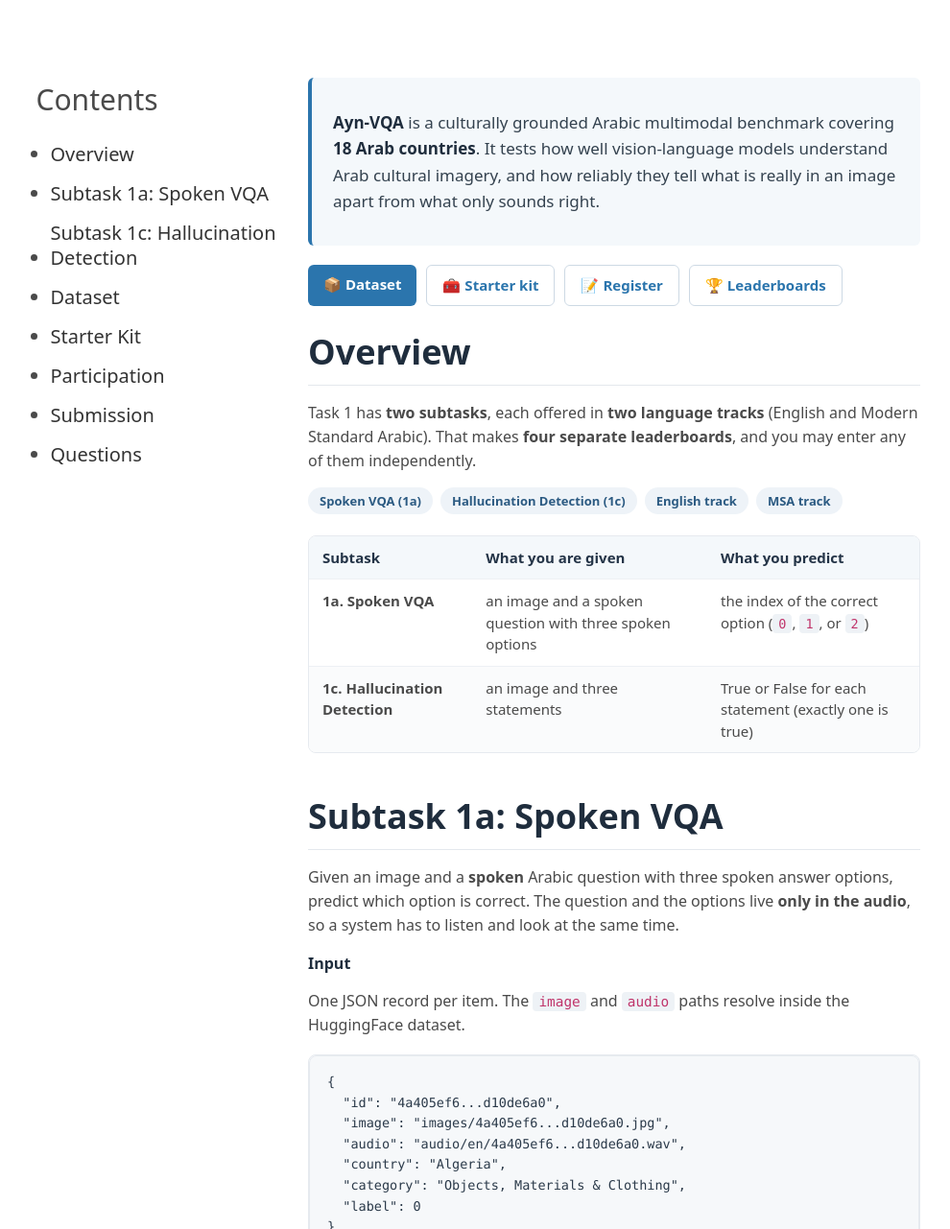
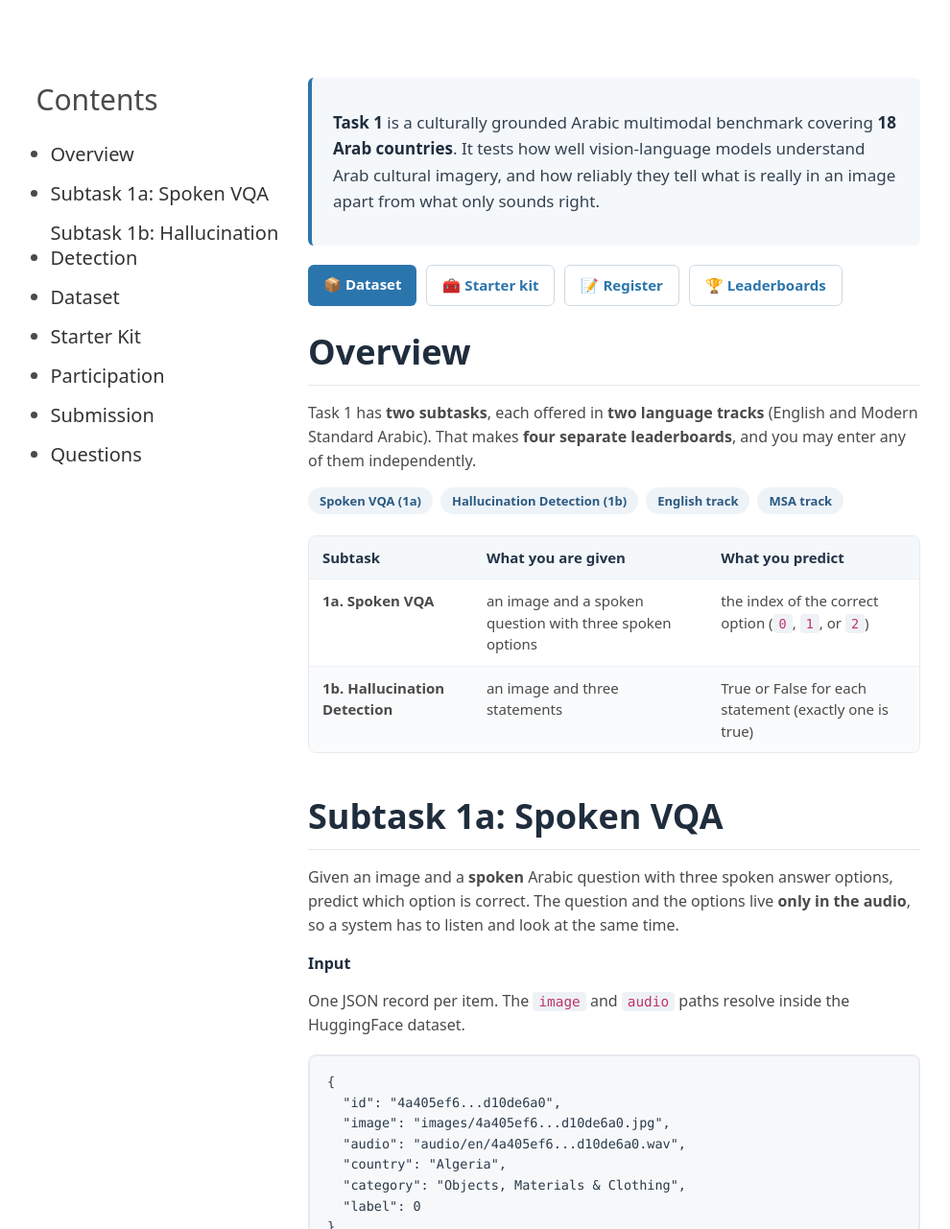
Before and after one commit to ImageEval2026/ImageEval2026.github.io, a Jekyll site: the page built from task1.md, in a window 1280 px wide and 1400 px high, cut to the strip 119-1400 px from the top of the window. Shown: the whole strip at 96% size, without its empty margins (142-1132 px from the left). Built offline with Jekyll 4.4.1, drawn with Linux system fonts in a browser that asks for light colours; some of the changed text lies outside the part shown.

Commit message:
Update Task 1 links and recent update

```diff
--- a/task1.md
+++ b/task1.md
@@ -1,5 +1,5 @@
 ---
-title: "Task 1: Ayn-VQA"
+title: "Task 1"
 layout: content
 permalink: /task1/
 description: Culturally grounded Arabic spoken visual question answering and image-grounded hallucination detection.
@@ -7,11 +7,11 @@
 ---
 
 <div class="task1-intro" markdown="1">
-**Ayn-VQA** is a culturally grounded Arabic multimodal benchmark covering **18 Arab countries**. It tests how well vision-language models understand Arab cultural imagery, and how reliably they tell what is really in an image apart from what only sounds right.
+**Task 1** is a culturally grounded Arabic multimodal benchmark covering **18 Arab countries**. It tests how well vision-language models understand Arab cultural imagery, and how reliably they tell what is really in an image apart from what only sounds right.
 </div>
 
 <div class="quick-links">
-  <a href="https://huggingface.co/datasets/QCRI/ImageEval2026-Task1-AynVQA">📦 Dataset</a>
+  <a href="https://huggingface.co/datasets/QCRI/AynVQA">📦 Dataset</a>
   <a class="secondary" href="https://github.com/ImageEval2026/ImageEval2026-tasks/tree/main/task1">🧰 Starter kit</a>
   <a class="secondary" href="https://docs.google.com/forms/d/e/1FAIpQLSd1QKF4rXD_gbLJlDykLvB0DGMIogwhraeOtWRiQiotucK0zA/viewform">📝 Register</a>
   <a class="secondary" href="#submission">🏆 Leaderboards</a>
@@ -23,7 +23,7 @@
 
 <div class="pills">
   <span>Spoken VQA (1a)</span>
-  <span>Hallucination Detection (1c)</span>
+  <span>Hallucination Detection (1b)</span>
   <span>English track</span>
   <span>MSA track</span>
 </div>
@@ -31,7 +31,7 @@
 | Subtask | What you are given | What you predict |
 |---|---|---|
 | **1a. Spoken VQA** | an image and a spoken question with three spoken options | the index of the correct option (`0`, `1`, or `2`) |
-| **1c. Hallucination Detection** | an image and three statements | True or False for each statement (exactly one is true) |
+| **1b. Hallucination Detection** | an image and three statements | True or False for each statement (exactly one is true) |
 
 ## Subtask 1a: Spoken VQA
 
@@ -72,7 +72,7 @@
 | balanced accuracy | secondary | mean per-class recall across the three option positions |
 | macro-F1 | secondary | macro-averaged F1 across the three option positions |
 
-## Subtask 1c: Hallucination Detection
+## Subtask 1b: Hallucination Detection
 
 Given an image and **three statements** about it, label each statement **True** (grounded in the image) or **False** (hallucinated). In every item, exactly one statement is grounded; the other two are culturally plausible but not supported by the image.
 
@@ -150,7 +150,7 @@
 | Subtask | Notebook | Score (devtest) | Colab |
 |---|---|---|---|
 | 1a | Qwen2.5-Omni-3B baseline (image + audio) | accuracy: EN `0.664`, MSA `0.398` | [Open in Colab](https://colab.research.google.com/github/ImageEval2026/ImageEval2026-tasks/blob/main/task1/baselines/baseline_task1a_colab.ipynb) |
-| 1c | Qwen2.5-VL-3B baseline (True/False per statement) | combined accuracy: EN `0.684`, MSA `0.508` | [Open in Colab](https://colab.research.google.com/github/ImageEval2026/ImageEval2026-tasks/blob/main/task1/baselines/baseline_task1c_colab.ipynb) |
+| 1b | Qwen2.5-VL-3B baseline (True/False per statement) | combined accuracy: EN `0.684`, MSA `0.508` | [Open in Colab](https://colab.research.google.com/github/ImageEval2026/ImageEval2026-tasks/blob/main/task1/baselines/baseline_task1b_colab.ipynb) |
 | 1a | Fanar cascade example (no GPU) | not scored | [Open in Colab](https://colab.research.google.com/github/ImageEval2026/ImageEval2026-tasks/blob/main/task1/baselines/baseline_task1a_fanar_cascade_colab.ipynb) |
 
 ## Participation
@@ -173,8 +173,8 @@
 |---|---|---|
 | Spoken VQA (1a) | English | [Codabench 17002](https://www.codabench.org/competitions/17002/) |
 | Spoken VQA (1a) | MSA | [Codabench 17001](https://www.codabench.org/competitions/17001/) |
-| Hallucination (1c) | English | [Codabench 17000](https://www.codabench.org/competitions/17000/) |
-| Hallucination (1c) | MSA | [Codabench 16999](https://www.codabench.org/competitions/16999/) |
+| Hallucination (1b) | English | [Codabench 17000](https://www.codabench.org/competitions/17000/) |
+| Hallucination (1b) | MSA | [Codabench 16999](https://www.codabench.org/competitions/16999/) |
 
 ## Questions
 
```
Also changed, not shown: other parts of task1.md (+1 -1 lines), _tasks/recent-updates.md (+1 -0 lines).
